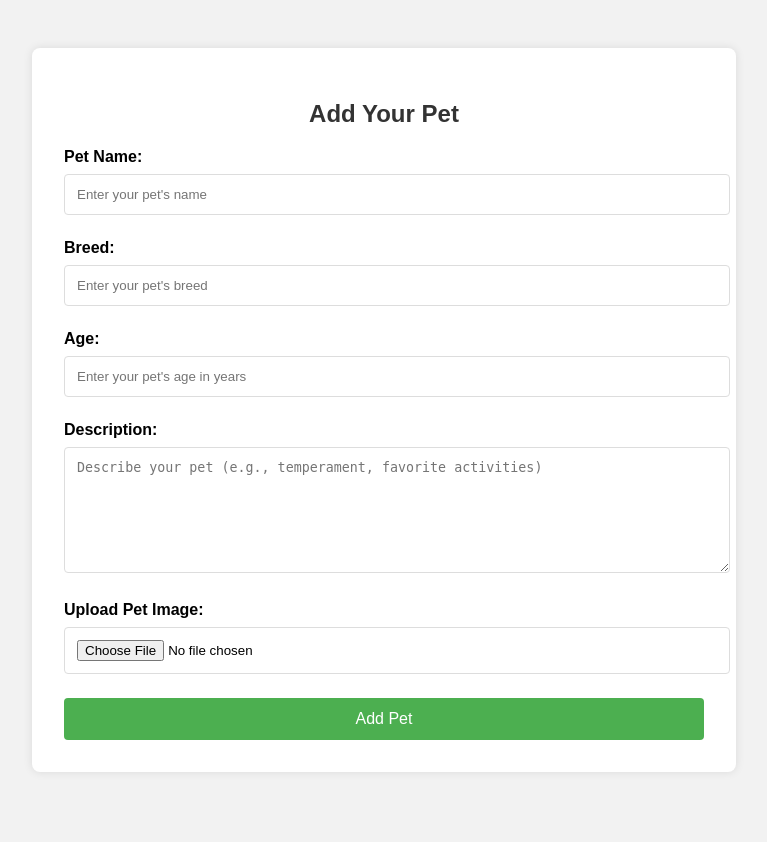
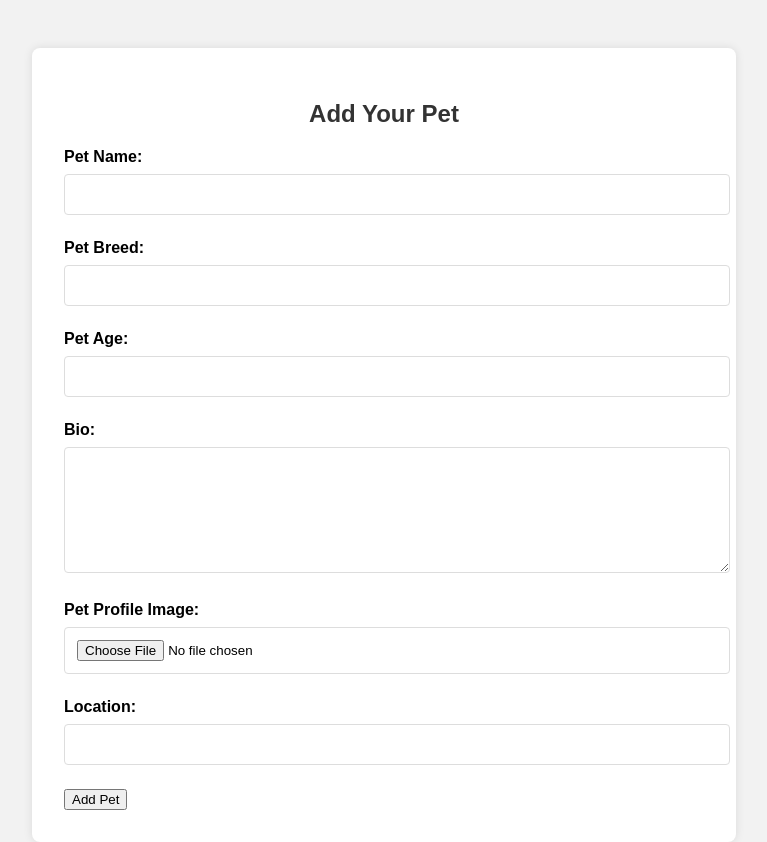
Before and after one commit to Godwinessien2023/PetPawtner, a Django app: page /add_pets/ in a window 1280 px wide. Shown: the whole page, without its empty margins (256-1023 px from the left). Before the commit the page ends 772 px from the top, so only its background shows below. Run offline with Django 4.2, Linux system fonts and the light colour scheme; a user stored in the database is signed in.

Commit message:
there was a bug in the code: when pets are added for vets and pet owners, it wasnt saving and i discovered there were discrepancies in the keyword args from models to the html forms. that has been sorted

```diff
--- a/petpawtner/core/views.py
+++ b/petpawtner/core/views.py
@@ -6,19 +6,18 @@
 from django.contrib.auth.decorators import login_required
 
 
-"""
-Define an index function that returns HttpResponse (index, the home page)
-"""
-@login_required(login_url='signin')
+
+
 def index(request):
+    """
+    Define an index function that returns HttpResponse (index, the home page)
+    """
     return render(request, 'index.html')
 
-
-"""
-define signup funcition that returns POST
-form of signed up user to the database
-"""
 def signup(request):
+    """
+    Define signup function that returns POST form of signed up user to the database
+    """
     if request.method == 'POST':
         username = request.POST['username']
         email = request.POST['email']
@@ -36,14 +35,12 @@
                 user = User.objects.create_user(username=username, email=email, password=password)
                 user.save()
 
+                # Create a profile object for the user
+                Profile.objects.create(user=user)  # Create profile with default values
+
                 # Log user in and redirect to settings page
                 user_signin = auth.authenticate(username=username, password=password)
                 auth.login(request, user_signin)
-
-                # Create a profile object for the user
-                user_model = User.objects.get(username=username)
-                new_profile = Profile.objects.create(user=user_model, id_user=user_model.id)
-                new_profile.save()
 
                 # Redirect to settings page for profile completion
                 return redirect('settings')  # Redirect to settings page
@@ -56,31 +53,31 @@
         return render(request, 'signup.html')
 
 
-"""
-define settings function that returns settings.html where
-users will fill a form indicating their role, it they are a
-vet or pet owners upon a successful signup.
-If they are vets, they are redirected to the home page,
-and if they are pet owners, they are redicted to add_pets page
-where they can add profile of their pets before they are returned to home
-page
-"""
 @login_required(login_url='signin')
 def settings(request):
+    """
+    Define settings function that returns settings.html where
+    users will fill a form indicating their role, if they are a
+    vet or pet owners upon a successful signup.
+    If they are vets, they are redirected to the home page,
+    and if they are pet owners, they are redirected to the add_pets page
+    where they can add profile of their pets before they are returned to home
+    page
+    """
     if request.method == 'POST':
         profile = Profile.objects.get(user=request.user)
-        role = request.POST['role']  # Assuming a form with a 'role' field (owner or vet)
+        role = request.POST.get('role')  # Assuming a form with a 'role' field (owner or vet)
         profile.role = role
-        profile.bio = request.POST['bio']
-        profile.location = request.POST['location']
+        profile.bio = request.POST.get('bio')
+        profile.location = request.POST.get('location')
         profile.save()
 
         if role == 'vet':
             # Collect additional vet information
-            clinic_name = request.POST['clinic_name']
-            specialty = request.POST['specialty']
-            years_of_experience = request.POST['years_of_experience']
-            contact_info = request.POST['contact_info']
+            clinic_name = request.POST.get('clinic_name')
+            specialty = request.POST.get('specialty')
+            years_of_experience = request.POST.get('years_of_experience')
+            contact_info = request.POST.get('contact_info')
 
             # Create vet profile
             Vet.objects.create(
@@ -90,7 +87,6 @@
                 years_of_experience=years_of_experience,
                 contact_info=contact_info,
             )
-            profile.save()
             return redirect('index')  # Redirect vets to the home page
 
         elif role == 'owner':
@@ -99,18 +95,24 @@
     return render(request, 'settings.html')
 
 
-"""
-create a add_pets function that returns users who are
-pet owners to add pet page
-"""
 @login_required(login_url='signin')
 def add_pets(request):
+    """
+    Create a add_pets function that allows pet owners to add pet details.
+    """
     if request.method == 'POST':
-        profile = Profile.objects.get(user=request.user)
-        pet_name = request.POST['name']
-        pet_breed = request.POST['breed']
-        pet_age = request.POST['age']
-        pet_bio = request.POST['bio']
+        try:
+            profile = Profile.objects.get(user=request.user)
+        except Profile.DoesNotExist:
+            messages.error(request, 'Profile does not exist.')
+            return redirect('settings')
+
+        pet_name = request.POST.get('name')
+        pet_breed = request.POST.get('breed')
+        pet_age = request.POST.get('age')
+        pet_bio = request.POST.get('bio')
+        pet_location = request.POST.get('location')
+        pet_profileimg = request.FILES.get('profileimg')
 
         Pet.objects.create(
             owner=profile,
@@ -118,19 +120,20 @@
             breed=pet_breed,
             age=pet_age,
             bio=pet_bio,
+            profileimg=pet_profileimg,
+            location=pet_location,
         )
-        profile.save()
 
-        return render(request, index.html)  # Redirect to the home page after adding a pet
+        return redirect('index')
 
     return render(request, 'add_pets.html')
 
 
-"""
-define signin funtion that returns signin.html upon successfuly
-uthenticating a user
-"""
 def signin(request):
+    """
+    define signin funtion that returns signin.html upon successfuly
+    uthenticating a user
+    """
     if request.method == 'POST':
         username = request.POST['username']
         password = request.POST['password']
@@ -147,13 +150,13 @@
         return render(request, 'signin.html')
 
 
-"""
-define a signout function that logs out a user and redirects
-a user to sign in page
-@login_required(login_url='signin') decorator is used to ensure
-that only authenticated users can sign out
-"""
 @login_required(login_url='signin')
 def signout(request):
+    """
+    define a signout function that logs out a user and redirects
+    a user to sign in page
+    @login_required(login_url='signin') decorator is used to ensure
+    that only authenticated users can sign out
+    """
     auth.logout(request)
     return redirect('signin')
--- a/petpawtner/templates/add_pets.html
+++ b/petpawtner/templates/add_pets.html
@@ -61,29 +61,33 @@
 <body>
     <div class="container">
         <h2>Add Your Pet</h2>
-        <form method="POST" action="{% url 'add_pets' %}" enctype="multipart/form-data">
+        <form method="POST" enctype="multipart/form-data" action="{% url 'add_pets' %}">
             {% csrf_token %}
             <div class="form-group">
-                <label for="pet_name">Pet Name:</label>
-                <input type="text" name="pet_name" id="pet_name" placeholder="Enter your pet's name" required>
+                <label for="name">Pet Name:</label>
+                <input type="text" name="name" id="name" required>
             </div>
             <div class="form-group">
-                <label for="breed">Breed:</label>
-                <input type="text" name="breed" id="breed" placeholder="Enter your pet's breed" required>
+                <label for="breed">Pet Breed:</label>
+                <input type="text" name="breed" id="breed" required>
             </div>
             <div class="form-group">
-                <label for="age">Age:</label>
-                <input type="number" name="age" id="age" placeholder="Enter your pet's age in years" required>
+                <label for="age">Pet Age:</label>
+                <input type="text" name="age" id="age" required>
             </div>
             <div class="form-group">
-                <label for="description">Description:</label>
-                <textarea name="description" id="description" placeholder="Describe your pet (e.g., temperament, favorite activities)" required></textarea>
+                <label for="bio">Bio:</label>
+                <textarea name="bio" id="bio"></textarea>
             </div>
             <div class="form-group">
-                <label for="pet_image">Upload Pet Image:</label>
-                <input type="file" name="pet_image" id="pet_image" accept="image/*" required>
+                <label for="profileimg">Pet Profile Image:</label>
+                <input type="file" name="profileimg" id="profileimg" accept="image/*">
             </div>
-            <button type="submit" class="btn">Add Pet</button>
+            <div class="form-group">
+                <label for="location">Location:</label>
+                <input type="text" name="location" id="location" required>
+            </div>
+            <button type="submit">Add Pet</button>
         </form>
     </div>
 </body>
--- a/petpawtner/templates/index.html
+++ b/petpawtner/templates/index.html
@@ -126,7 +126,7 @@
 <div class="hero">
     <h2>Welcome to PetPawtner</h2>
     <p>Connect your pets with others for friendship, mating, and more!</p>
-    <a href="{% url 'signin' %}">Login</a>   <a href="{% url 'signup' %}">Sign Up</a>
+    <a href="{% url 'signin' %}">Login</a>   <a href="{% url 'signup' %}">Sign Up</a>    <a href="{% url 'signout' %}">Logout</a>
 </div>
 
 <div class="content">
```
Also changed, not shown: petpawtner/core/models.py (+15 -13 lines), petpawtner/tests/view_test.py (+73 -55 lines), petpawtner/core/migrations/0004_remove_profile_id_user.py (added), petpawtner/db.sqlite3, petpawtner/media/pet_images/dog_paw-pp.png (added), petpawtner/media/pet_images/dog_paw_heart.png (added), petpawtner/media/pet_images/dog_paw_heart_7RSoPSR.png (added).
